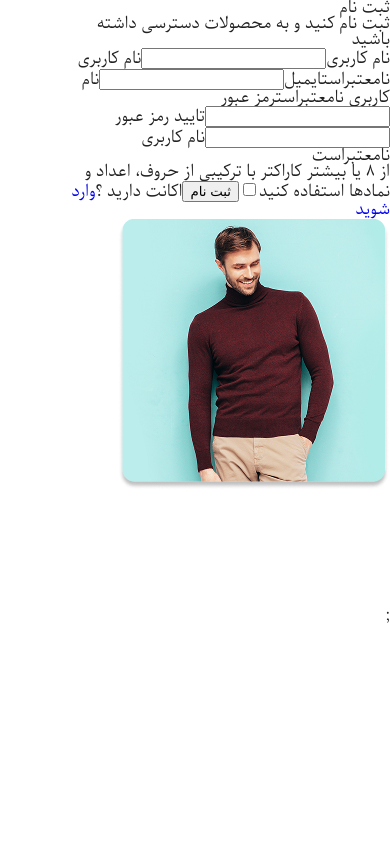
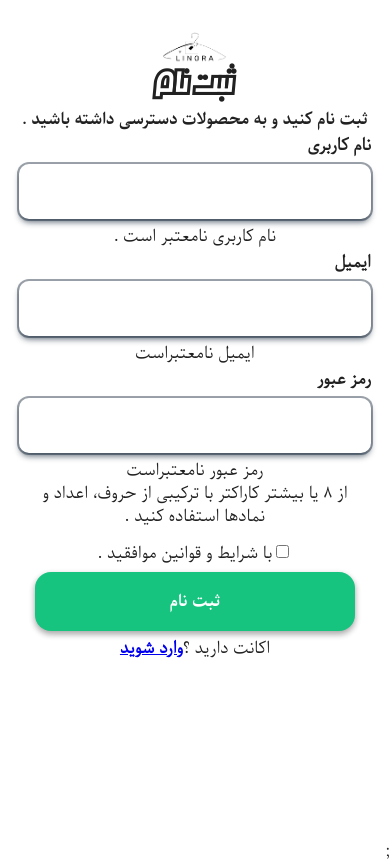
Before and after one commit to mojtaba-jsx/LINORA, a React (Vite) app: page /auth/signup in a window 390 px wide. Built offline with nearby package versions, Linux system fonts and the light colour scheme.

Commit message:
[SignUp]- Add HTML Template Add CSS Styles

```diff
--- a/src/custom.css
+++ b/src/custom.css
@@ -324,6 +324,33 @@ body {
   .footer__col4 {
     width: 40%;
   }
+  /* * Sign Up Page */
+  .signup__left {
+    display: none;
+  }
+  .signup__right {
+    width: 100%;
+    margin: 0 auto;
+  }
+  .signup__form-title {
+    flex-direction: column-reverse;
+    font-size: 2.4rem;
+  }
+  .signup__form-title-logo {
+    width: 4rem;
+    height: 2rem;
+  }
+  .signup__form-subtitle {
+    text-align: center;
+  }
+  .signup__form-hint {
+    text-align: center;
+    width: 29rem;
+    margin: 4px auto;
+  }
+  .signup__form-label-privacy {
+    margin: 10px auto;
+  }
 }
 @media screen and (max-width: 992px) {
   /* * Fashion Component */
@@ -373,7 +400,7 @@ body {
   }
 
   /* * Login Component */
-  .login{
+  .login {
     position: fixed; /* تغییر position */
     top: 40%; /* تنظیم برای قرارگیری در مرکز */
     left: 40%;
@@ -454,7 +481,7 @@ body {
     width: 12rem;
   }
   /* * Login Component */
-  .login{
+  .login {
     position: fixed; /* تغییر position */
     top: 40%; /* تنظیم برای قرارگیری در مرکز */
     left: 40%;
@@ -462,18 +489,16 @@ body {
     width: 24rem;
     overflow-y: scroll;
   }
-  .login-form__social-login{
+  .login-form__social-login {
     flex-direction: column;
   }
   .login-form__social-login button {
     width: 100%;
-
-
   }
-  .login-form__seperator::before{
+  .login-form__seperator::before {
     width: 8rem;
   }
-  .login-form__seperator::after{
+  .login-form__seperator::after {
     width: 8rem;
   }
 }
@@ -492,10 +517,22 @@ body {
   .basket__box-text {
     font-size: 1.2rem;
   }
-
-  /* * SignUp Component */
-  .signup {
+  /* * SignUp Page */
+  .signup__form-subtitle {
+    font-size: 1rem;
+  }
+  .signup__form-label input {
     width: 20rem;
+  }
+  .signup__form-btn {
+    font-size: 1rem;
+  }
+  .signup__form-label {
+    margin: 10px auto;
+  }
+  .signup__form-hint{
+    width: 20rem;
+    line-height: 1.4rem;
   }
   /* * TrendStyle Component */
   .trendstyle__right-title {
@@ -563,20 +600,6 @@ body {
   .footer__col2-logos {
     flex-direction: column;
   }
-
-  /* * Login Component */
-  .login{
-    position: fixed; /* تغییر position */
-    top: 40%; /* تنظیم برای قرارگیری در مرکز */
-    left: 40%;
-    transform: translate(-14%, -50%); /* قرار دادن دقیق در مرکز */
-    width: 18rem;
-    overflow-y: scroll;
-  }
-  .login-form__options{
-    flex-direction: column;
-    row-gap: 1rem;
-  }
 }
 @media screen and (max-width: 480px) {
   /* * Basket Component */
@@ -584,10 +607,6 @@ body {
     width: 18rem;
   }
 
-  /* * SignUp Component */
-  .signup {
-    height: 38rem;
-  }
 
   /* *Main Title Component */
   .main-title__text {
--- a/src/pages/SignUp/SignUp.css
+++ b/src/pages/SignUp/SignUp.css
@@ -0,0 +1,135 @@
+.signup {
+  height: 100vh;
+  /* overflow: hidden; */
+  /* background-color: red; */
+}
+
+.signup__wrapper {
+  display: flex;
+  align-items: center;
+  height: 100%;
+}
+
+html,
+body {
+  margin: 0;
+  padding: 0;
+  overflow: hidden;
+}
+
+.signup__right,
+.signup__left {
+  width: 50%;
+}
+
+.signup__right {
+  height: 100%;
+  /* background-color: blue; */
+  /* padding: 1rem; */
+  /* overflow: scroll; */
+}
+
+.signup__left {
+  /* background-color: red; */
+  height: 100%;
+}
+
+.signup__left-image {
+  width: 100%;
+  height: 100%;
+  object-fit: cover;
+}
+
+.signup__form {
+  display: flex;
+  flex-direction: column;
+  padding: 1rem;
+}
+
+.signup__form-title {
+  font-size: 4rem;
+  margin-top: 1rem;
+  font-family: "sogand", Courier, monospace;
+  display: flex;
+  align-items: center;
+  justify-content: space-between;
+}
+
+.signup__form-title-logo{
+    width: 7rem;
+    height: 4rem;
+}
+
+.signup__form-subtitle {
+  margin-top: 10px;
+  font-size: 1.2rem;
+  font-family: "parastoo-bold", Courier, monospace;
+}
+
+.signup__form-body {
+  display: flex;
+  flex-direction: column;
+}
+
+.signup__form-label {
+  display: flex;
+  flex-direction: column;
+  row-gap: 10px;
+  margin: 1rem auto;
+  font-weight: bold;
+}
+
+.signup__form-label input {
+  padding: 1rem;
+  border-radius: 10px;
+  border: none;
+  outline: none;
+  box-shadow: rgba(6, 24, 44, 0.4) 0px 0px 0px 2px,
+    rgba(6, 24, 44, 0.65) 0px 4px 6px -1px,
+    rgba(255, 255, 255, 0.08) 0px 1px 0px inset;
+  width: 30rem;
+  font-size: 20px;
+  transition: all 120ms ease-in;
+}
+.signup__form-label input:focus{
+    transform: scale(1.04);
+}
+
+.signup__form-name-error,
+.signup__form-email-error {
+  margin: 0rem auto;
+}
+
+.signup__form-hint,
+.signup__form-label-privacy {
+  margin-top: 10px;
+}
+
+.signup__form-btn {
+  width: 20rem;
+  padding: 1rem;
+  border-radius: 1rem;
+  border: none;
+  outline: none;
+  background-color: var(--green);
+  color: var(--white);
+  font-family: "parastoo-bold", Courier, monospace;
+  margin-top: 10px;
+  margin: 0 auto;
+  box-shadow: rgba(0, 0, 0, 0.16) 0px 3px 6px, rgba(0, 0, 0, 0.23) 0px 3px 6px;
+  cursor: pointer;
+  transition: all 120ms ease-in;
+  font-size: 19px;
+}
+.signup__form-btn:hover{
+    transform: translateY(-10px);
+}
+
+.signup__form-login {
+  text-align: center;
+  margin-top: 10px;
+}
+.signup__form-login a {
+  font-weight: bold;
+  text-decoration: underline;
+}
--- a/src/pages/SignUp/SignUp.jsx
+++ b/src/pages/SignUp/SignUp.jsx
@@ -7,9 +7,16 @@ function SignUp() {
       <div className="signup__wrapper">
         <div className="signup__right">
           <form className="signup__form">
-            <h1 className="signup__form-title">ثبت نام</h1>
+            <h1 className="signup__form-title">
+              ثبت نام
+              <img
+                src="../src/assets/images/LogoImage/LINORA2.png"
+                alt=""
+                className="signup__form-title-logo"
+              />
+            </h1>
             <h2 className="signup__form-subtitle">
-              ثبت نام کنید و به محصولات دسترسی داشته باشید
+              ثبت نام کنید و به محصولات دسترسی داشته باشید .
             </h2>
 
             <div className="signup__form-body">
@@ -18,34 +25,29 @@ function SignUp() {
                 <input type="text" className="signup__form-name" />
               </label>
               <span className="signup__form-name-error">
-                نام کاربری نامعتبراست
+                نام کاربری نامعتبر است .
               </span>
               <label className="signup__form-label">
                 ایمیل
                 <input type="text" className="signup__form-email" />
               </label>
-              <span className="signup__form-email-error">
-                نام کاربری نامعتبراست
-              </span>
+              <span className="signup__form-email-error">ایمیل نامعتبراست</span>
               <label className="signup__form-label">
                 رمز عبور
                 <input type="text" className="signup__form-password" />
               </label>
-              <label className="signup__form-label">
-                تایید رمز عبور
-                <input type="text" className="signup__form-password" />
-              </label>
               <span className="signup__form-email-error">
-                نام کاربری نامعتبراست
+                رمز عبور نامعتبراست
               </span>
             </div>
 
             <span className="signup__form-hint">
               از 8 یا بیشتر کاراکتر با ترکیبی از حروف، اعداد و نمادها استفاده
-              کنید
+              کنید .
             </span>
             <label className="signup__form-label-privacy">
               <input type="checkbox" className="signup__form-privacy" />
+              با شرایط و قوانین موافقید .
             </label>
 
             <button className="signup__form-btn">ثبت نام</button>
@@ -57,9 +59,9 @@ function SignUp() {
 
         <div className="signup__left">
           <img
-            src="../src/assets/images/sign-up/signup.png"
+            src="../src/assets/images/sign-up/signup.jpg"
             alt=""
-            className="signup__lef-image"
+            className="signup__left-image"
           />
         </div>
       </div>
```
Also changed, not shown: src/assets/Images/sign-up/signup.jpg (added).
